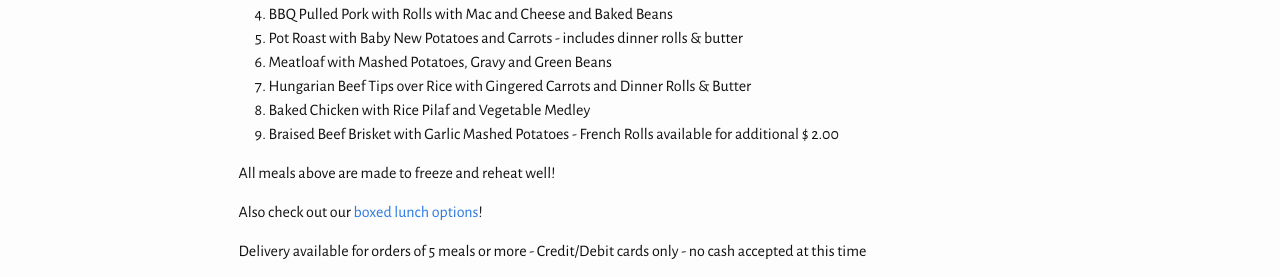
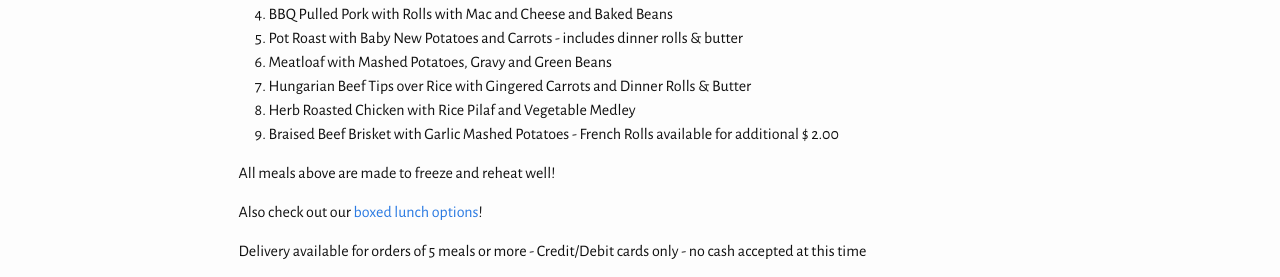
Before and after one commit to kmorrell27/UpperCrustCatering, a Jekyll site: the page built from ready-to-heat.md, in a window 1280 px wide. Shown: the part 621-898 px from the top of the page. Built offline with Jekyll 4.4.1, drawn with Linux system fonts in a browser that asks for light colours.

Commit message:
Baked Chicken is out!
Jeff Sessions told me that getting baked was the road to Satan, so
we can't have that smut on our menus. Like they say, Herb Roastedness
is Godliness.

```diff
--- a/ready-to-heat.md
+++ b/ready-to-heat.md
@@ -27,7 +27,7 @@ reheating instructions.
 5. Pot Roast with Baby New Potatoes and Carrots - includes dinner rolls & butter
 6. Meatloaf with Mashed Potatoes, Gravy and Green Beans
 7. Hungarian Beef Tips over Rice with Gingered Carrots and Dinner Rolls & Butter
-8. Baked Chicken with Rice Pilaf and Vegetable Medley
+8. Herb Roasted Chicken with Rice Pilaf and Vegetable Medley
 9. Braised Beef Brisket with Garlic Mashed Potatoes - French Rolls available for
    additional \$ 2.00
 
```
